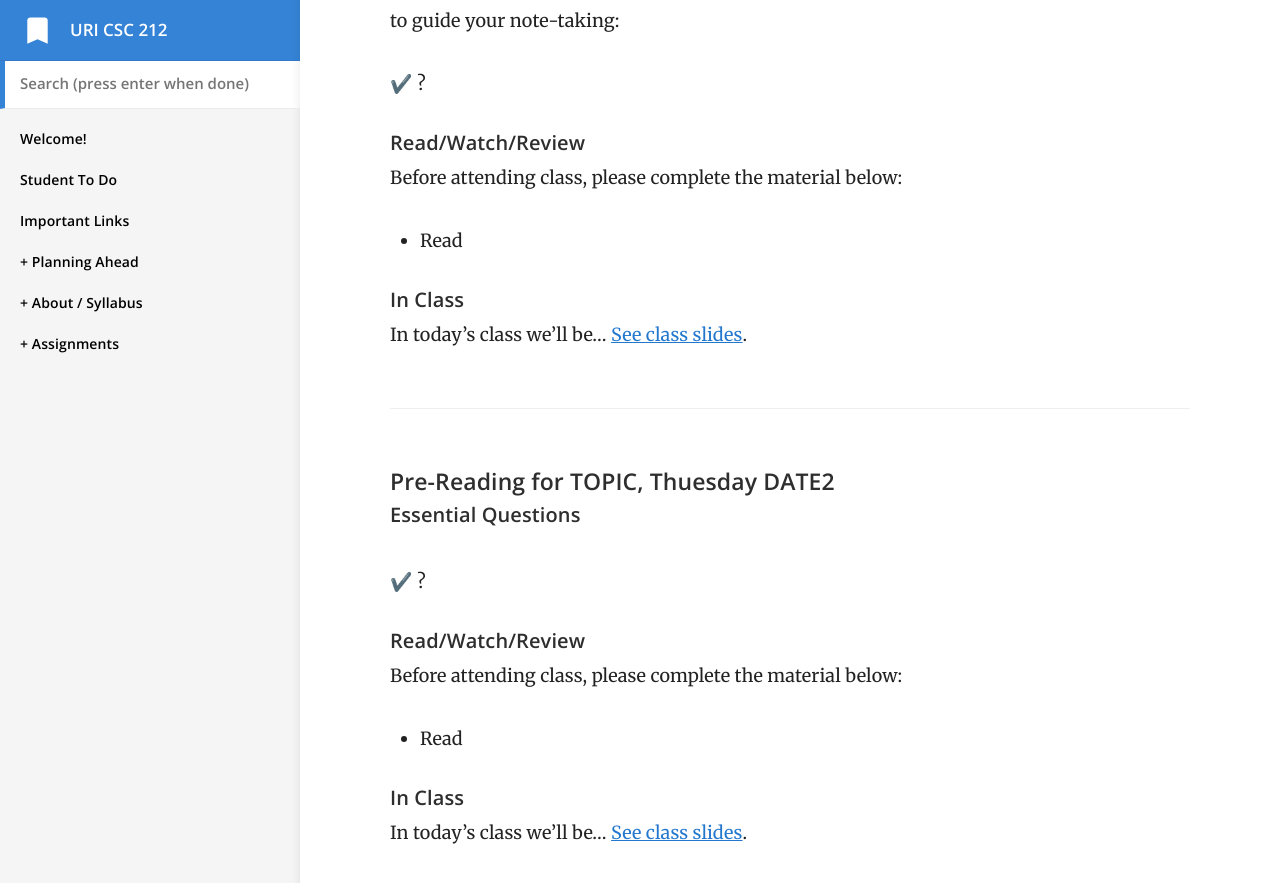
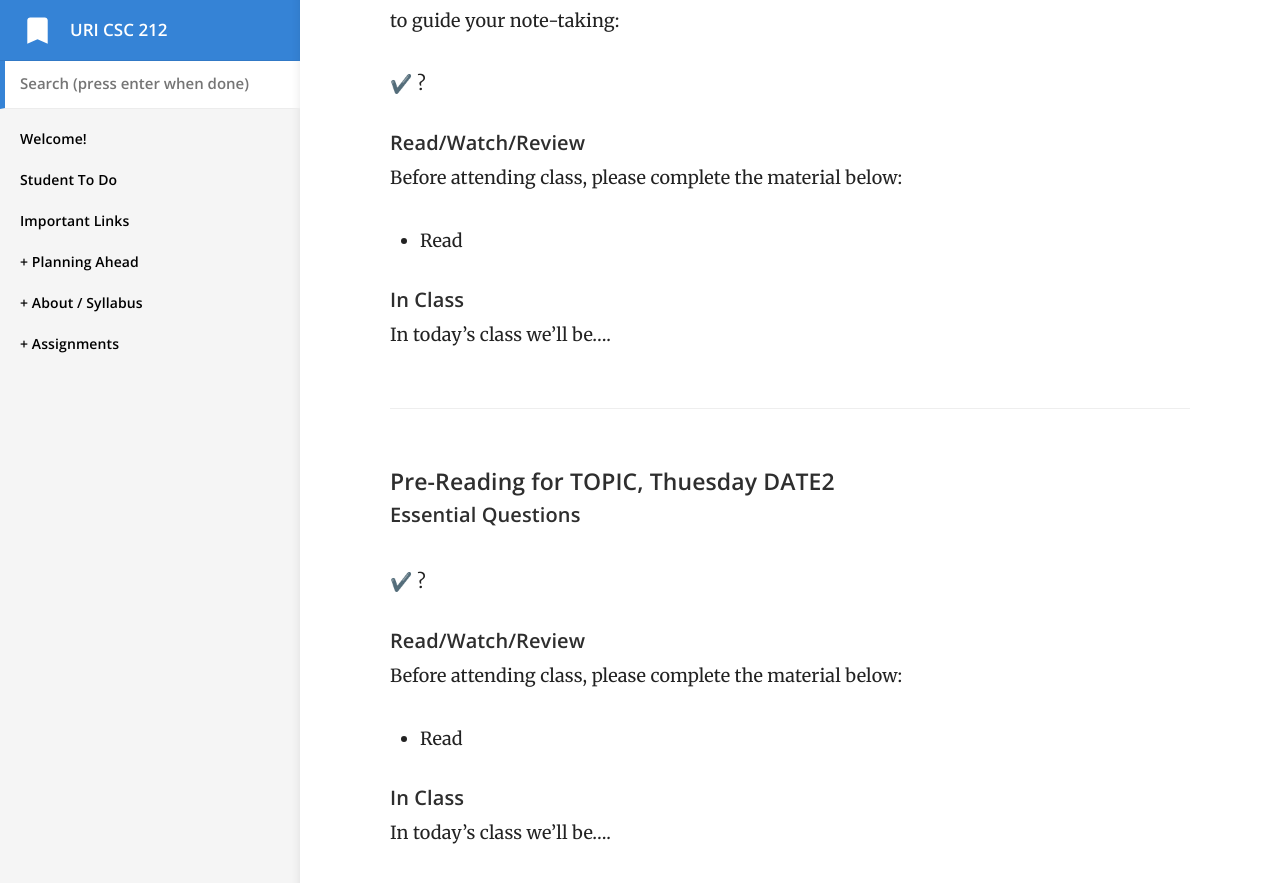
Before and after one commit to vcc-csc212/sp21-archive, a Jekyll site: the page built from _docs/weekly/week-template.md, in a window 1280 px wide and 900 px high, scrolled down 611 px. Shown: the top 883 px of the window. Built offline with Jekyll 4.4.1, drawn with Linux system fonts in a browser that asks for light colours.

Commit message:
weekly template updated

```diff
--- a/_docs/weekly/week-template.md
+++ b/_docs/weekly/week-template.md
@@ -23,7 +23,7 @@ Before attending class, please complete the material below:
 - Read
 
 ##### In Class
-In today's class we'll be... [See class slides]().
+In today's class we'll be....
 
 ---
 
@@ -39,4 +39,4 @@ Before attending class, please complete the material below:
 - Read
 
 ##### In Class
-In today's class we'll be... [See class slides]().
+In today's class we'll be....
```
